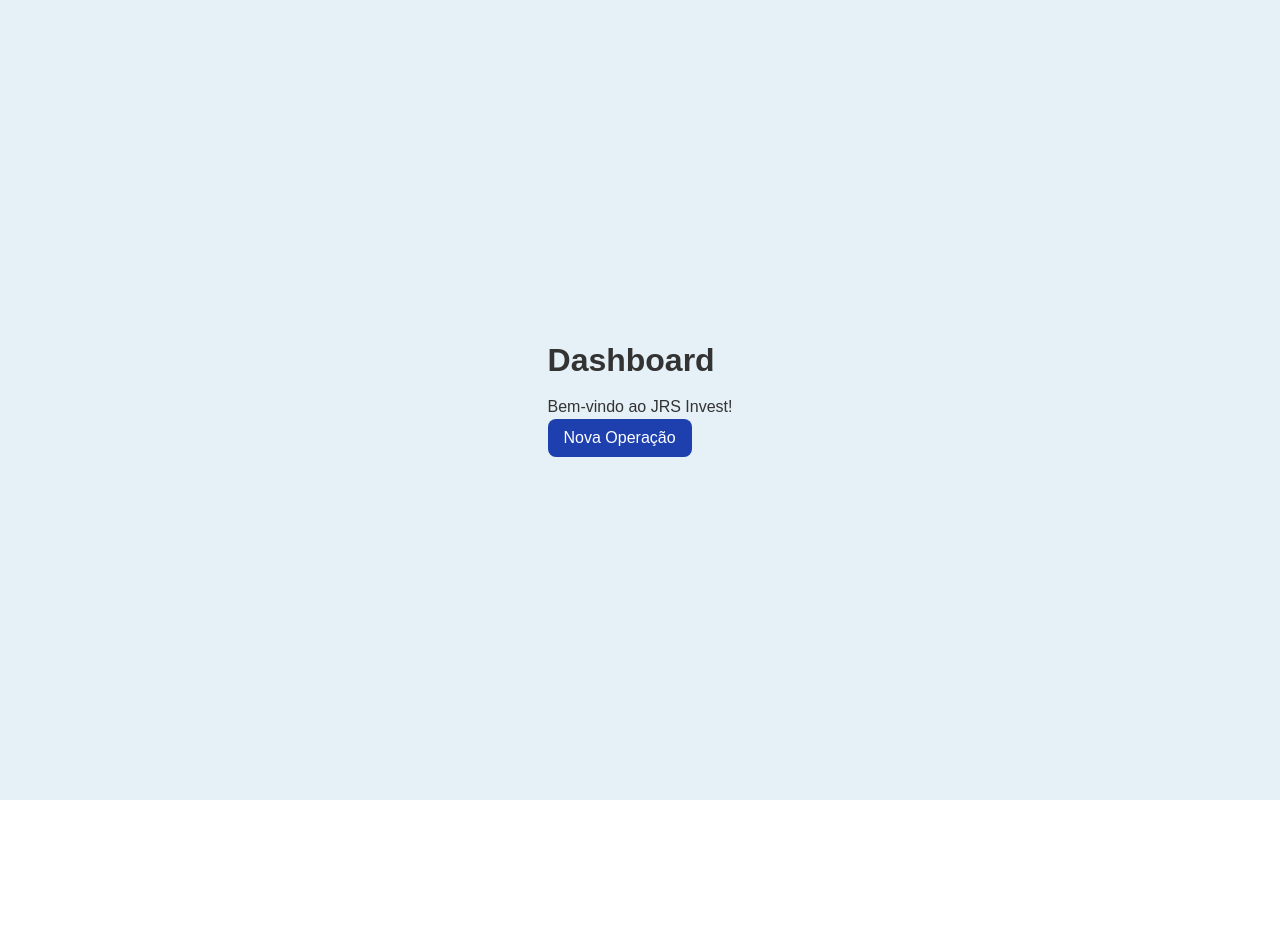
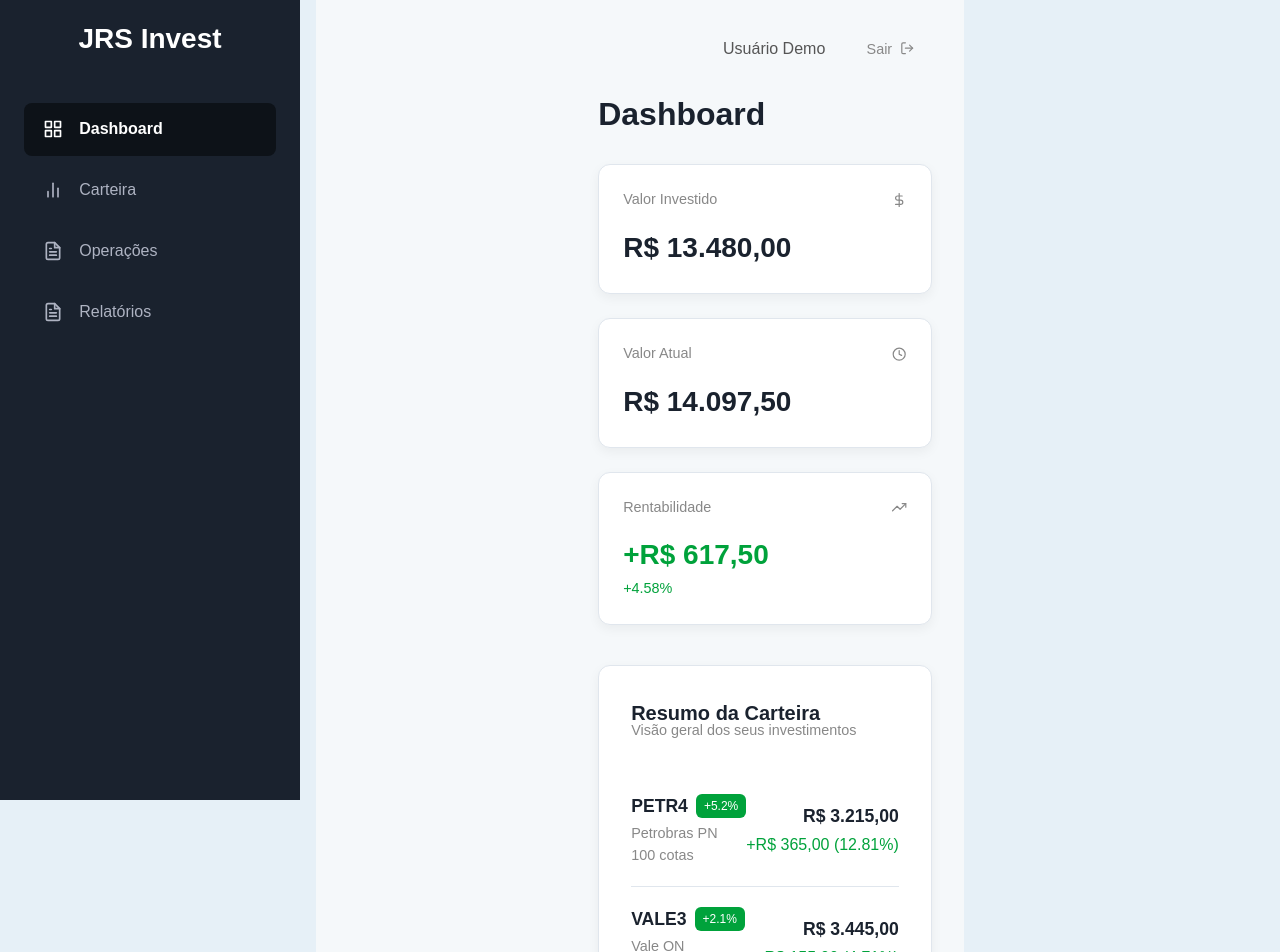
Before and after one commit to sergiocosta17/jrs-invest, a React (Vite) app: page /dashboard in a window 1280 px wide. Shown: the top 952 px of the page. Before the commit the page ends 800 px from the top, so only its background shows below. Built offline with nearby package versions, Linux system fonts and the light colour scheme.

Commit message:
inicio da criação do dashboard

```diff
--- a/package.json
+++ b/package.json
@@ -15,6 +15,7 @@
     "formik": "^2.4.6",
     "react": "^19.1.1",
     "react-dom": "^19.1.1",
+    "react-icons": "^5.5.0",
     "react-router-dom": "^7.9.1",
     "styled-components": "^6.1.19",
     "yup": "^1.7.0"
--- a/src/App.tsx
+++ b/src/App.tsx
@@ -2,6 +2,7 @@
 import { BrowserRouter as Router, Routes, Route, Navigate } from 'react-router-dom';
 import { Login } from './pages/login/Login';
 import { Dashboard } from './pages/dashboard/Dashboard';
+import { Layout } from './components/layout/Layout';
 
 function App() {
   return (
@@ -10,7 +11,12 @@
       <Router>
         <Routes>
           <Route path="/login" element={<Login />} />
-          <Route path="/dashboard" element={<Dashboard />} />
+
+          <Route element={<Layout />}>
+            <Route path="/dashboard" element={<Dashboard />} />
+            {/* Outras rotas aqui */}
+          </Route>
+
           <Route path="*" element={<Navigate to="/login" replace />} />
         </Routes>
       </Router>
--- /dev/null
+++ b/src/components/layout/Layout.module.css
@@ -0,0 +1,38 @@
+.layout {
+  display: flex;
+  flex-direction: column;
+  min-height: 1000px;
+  width: 100%;
+  background-color: #f5f8fa;
+}
+
+.header {
+  display: flex;
+  align-items: center;
+  justify-content: space-between;
+  padding: 1rem 2rem;
+  background-color: #fff;
+  box-shadow: 0 2px 4px rgba(0, 0, 0, 0.1);
+  flex-shrink: 0;
+}
+
+.logo {
+  font-size: 1.5rem;
+  font-weight: bold;
+  color: #333;
+  text-decoration: none;
+  margin-right: 2rem;
+}
+
+.menu {
+  display: flex;
+  align-items: center;
+  gap: 1rem;
+}
+
+.content {
+  flex-grow: 1;
+  margin-left: 250px;
+  padding: 2rem;
+  background-color: #f5f8fa;
+}
--- /dev/null
+++ b/src/components/layout/Layout.tsx
@@ -0,0 +1,14 @@
+import { Outlet } from 'react-router-dom';
+import { Sidebar } from '../sidebar/Sidebar';
+import styles from './Layout.module.css';
+
+export function Layout() {
+  return (
+    <div className={styles.layout}>
+      <Sidebar />
+      <main className={styles.content}>
+        <Outlet /> {/* Aqui é onde o Dashboard será renderizado */}
+      </main>
+    </div>
+  );
+}
--- /dev/null
+++ b/src/components/sidebar/Sidebar.module.css
@@ -0,0 +1,54 @@
+.sidebar {
+  width: 300px;
+  background-color: #1a222e;
+  height: 100vh;
+  padding: 1.5rem;
+  color: #aeb3c2;
+  display: flex;
+  flex-direction: column;
+  position: fixed;
+  left: 0;
+  top: 0;
+}
+
+.logoContainer {
+  margin-bottom: 3rem;
+  text-align: center;
+}
+
+.logoText {
+  color: #ffffff;
+  font-size: 1.75rem;
+  margin: 0;
+}
+
+.navList {
+  list-style: none;
+  padding: 0;
+  margin: 0;
+  display: flex;
+  flex-direction: column;
+  gap: 0.5rem;
+}
+
+.navItem {
+  display: flex;
+  align-items: center;
+  gap: 1rem;
+  padding: 0.9rem 1.2rem;
+  border-radius: 8px;
+  cursor: pointer;
+  font-weight: 500;
+  transition: background-color 0.2s, color 0.2s;
+}
+
+.navItem:hover {
+  background-color: #2a3444;
+  color: #ffffff;
+}
+
+.navItem.active {
+  background-color: #0d1218;
+  color: #ffffff;
+  font-weight: 600;
+}
--- /dev/null
+++ b/src/components/sidebar/Sidebar.tsx
@@ -0,0 +1,34 @@
+import styles from './Sidebar.module.css';
+/*import logo from '../../assets/jrs-invest-logo.png';*/
+
+import { FiGrid, FiBarChart2, FiFileText } from 'react-icons/fi';
+
+export function Sidebar() {
+  return (
+    <nav className={styles.sidebar}>
+      <div className={styles.logoContainer}>
+        {/*<img src={logo} alt="JRS Invest Logo" />*/}
+        <h1 className={styles.logoText}>JRS Invest</h1>
+      </div>
+
+      <ul className={styles.navList}>
+        <li className={`${styles.navItem} ${styles.active}`}>
+          <FiGrid size={20} />
+          <span>Dashboard</span>
+        </li>
+        <li className={styles.navItem}>
+          <FiBarChart2 size={20} />
+          <span>Carteira</span>
+        </li>
+        <li className={styles.navItem}>
+          <FiFileText size={20} />
+          <span>Operações</span>
+        </li>
+        <li className={styles.navItem}>
+          <FiFileText size={20} />
+          <span>Relatórios</span>
+        </li>
+      </ul>
+    </nav>
+  );
+}
--- a/src/pages/dashboard/Dashboard.css
+++ /dev/null
@@ -1,24 +0,0 @@
-.dashboard-wrapper {
-  max-width: 800px;
-  margin: 2rem auto;
-  padding: 2rem;
-}
-
-.dashboard-wrapper h1 {
-  font-size: 2rem;
-  margin-bottom: 1rem;
-}
-
-.dashboard-button {
-  background-color: #1e40af;
-  color: white;
-  padding: 10px 16px;
-  border: none;
-  border-radius: 8px;
-  font-size: 16px;
-  transition: background 0.2s ease;
-}
-
-.dashboard-button:hover {
-  filter: brightness(0.95);
-}
--- /dev/null
+++ b/src/pages/dashboard/Dashboard.module.css
@@ -0,0 +1,163 @@
+.header {
+  display: flex;
+  justify-content: space-between;
+  align-items: center;
+  margin-bottom: 2rem;
+}
+
+.userMenu {
+  display: flex;
+  align-items: center;
+  gap: 1.5rem;
+  font-weight: 500;
+  color: #555;
+}
+
+.logoutButton {
+  display: flex;
+  align-items: center;
+  gap: 0.5rem;
+  background: none;
+  border: none;
+  cursor: pointer;
+  color: #888;
+  font-size: 0.9rem;
+}
+
+.title {
+  font-size: 2rem;
+  font-weight: 600;
+  margin-bottom: 2rem;
+  color: #1a222e;
+}
+
+.summaryCards {
+  display: grid;
+  grid-template-columns: repeat(auto-fit, minmax(280px, 1fr));
+  gap: 1.5rem;
+  margin-bottom: 2.5rem;
+}
+
+.card {
+  background-color: #ffffff;
+  padding: 1.5rem;
+  border-radius: 12px;
+  box-shadow: 0 4px 12px rgba(0, 0, 0, 0.05);
+  border: 1px solid #e0e6ed;
+}
+
+.cardHeader {
+  display: flex;
+  justify-content: space-between;
+  align-items: center;
+  color: #888;
+  font-size: 0.9rem;
+  margin-bottom: 1rem;
+}
+
+.cardValue {
+  font-size: 1.75rem;
+  font-weight: 600;
+  color: #1a222e;
+  margin: 0;
+}
+
+.percentage {
+  font-size: 0.9rem;
+}
+
+.positive {
+  color: #00a23b;
+}
+
+.negative {
+  color: #f44336;
+}
+
+.portfolioSummary {
+  background-color: #ffffff;
+  padding: 2rem;
+  border-radius: 12px;
+  box-shadow: 0 4px 12px rgba(0, 0, 0, 0.05);
+  border: 1px solid #e0e6ed;
+}
+
+.portfolioSummary h2 {
+  font-size: 1.25rem;
+  margin-top: 0;
+  color: #1a222e;
+}
+
+.subtitle {
+  color: #888;
+  margin-top: -0.5rem;
+  margin-bottom: 2rem;
+  font-size: 0.9rem;
+}
+
+.assetList {
+  display: flex;
+  flex-direction: column;
+}
+
+.assetCard {
+  display: flex;
+  justify-content: space-between;
+  align-items: center;
+  padding: 1.2rem 0;
+  border-bottom: 1px solid #e0e6ed;
+}
+
+.assetCard:last-child {
+  border-bottom: none;
+}
+
+.assetInfo, .assetValues {
+  display: flex;
+  flex-direction: column;
+}
+
+.assetValues {
+  align-items: flex-end;
+}
+
+.assetTickerGroup {
+  display: flex;
+  align-items: center;
+  gap: 0.5rem;
+  margin-bottom: 0.25rem;
+}
+
+.assetTicker {
+  font-weight: 600;
+  font-size: 1.1rem;
+  color: #1a222e;
+}
+
+.tagPositive, .tagNegative {
+  font-size: 0.75rem;
+  padding: 0.2rem 0.5rem;
+  border-radius: 6px;
+  font-weight: 500;
+  color: #fff;
+}
+
+.tagPositive {
+  background-color: #00a23b;
+}
+
+.tagNegative {
+  background-color: #f44336;
+}
+
+.assetName, .assetShares {
+  font-size: 0.9rem;
+  color: #888;
+}
+
+.assetTotalValue {
+  font-weight: 600;
+  font-size: 1.1rem;
+  color: #1a222e;
+  margin-bottom: 0.25rem;
+}
--- a/src/pages/dashboard/Dashboard.tsx
+++ b/src/pages/dashboard/Dashboard.tsx
@@ -1,11 +1,95 @@
-import './dashboard.css';
+import { FiClock, FiDollarSign, FiLogOut, FiTrendingUp } from 'react-icons/fi';
+import styles from './Dashboard.module.css';
+
+interface Asset {
+  ticker: string;
+  name: string;
+  shares: number;
+  dailyChange: string;
+  totalValue: string;
+  totalReturn: string;
+  returnPercentage: string;
+  isPositive: boolean;
+}
 
 export function Dashboard() {
+  // Dados de exemplo (virá da API)
+  const portfolioSummary: Asset[] = [
+    { ticker: 'PETR4', name: 'Petrobras PN', shares: 100, dailyChange: '+5.2%', totalValue: 'R$ 3.215,00', totalReturn: '+R$ 365,00', returnPercentage: '(12.81%)', isPositive: true },
+    { ticker: 'VALE3', name: 'Vale ON', shares: 50, dailyChange: '+2.1%', totalValue: 'R$ 3.445,00', totalReturn: '+R$ 155,00', returnPercentage: '(4.71%)', isPositive: true },
+    { ticker: 'ITUB4', name: 'Itaú Unibanco PN', shares: 200, dailyChange: '-1.8%', totalValue: 'R$ 4.970,00', totalReturn: '-R$ 90,00', returnPercentage: '(-1.78%)', isPositive: false },
+  ];
+
   return (
-    <div className="dashboard-wrapper">
-      <h1>Dashboard</h1>
-      <p>Bem-vindo ao JRS Invest!</p>
-      <button className="dashboard-button">Nova Operação</button>
-    </div>
+    <>
+      <header className={styles.header}>
+        <div />
+        <div className={styles.userMenu}>
+          <span>Usuário Demo</span>
+          <button className={styles.logoutButton}>
+            Sair <FiLogOut />
+          </button>
+        </div>
+      </header>
+
+      <main>
+        <h1 className={styles.title}>Dashboard</h1>
+
+        <div className={styles.summaryCards}>
+          <div className={styles.card}>
+            <div className={styles.cardHeader}>
+              <span>Valor Investido</span>
+              <FiDollarSign color="#888" />
+            </div>
+            <p className={styles.cardValue}>R$ 13.480,00</p>
+          </div>
+
+          <div className={styles.card}>
+            <div className={styles.cardHeader}>
+              <span>Valor Atual</span>
+              <FiClock color="#888" />
+            </div>
+            <p className={styles.cardValue}>R$ 14.097,50</p>
+          </div>
+
+          <div className={styles.card}>
+            <div className={styles.cardHeader}>
+              <span>Rentabilidade</span>
+              <FiTrendingUp color="#888" />
+            </div>
+            <p className={`${styles.cardValue} ${styles.positive}`}>+R$ 617,50</p>
+            <span className={`${styles.percentage} ${styles.positive}`}>+4.58%</span>
+          </div>
+        </div>
+
+        <div className={styles.portfolioSummary}>
+          <h2>Resumo da Carteira</h2>
+          <p className={styles.subtitle}>Visão geral dos seus investimentos</p>
+
+          <div className={styles.assetList}>
+            {portfolioSummary.map((asset) => (
+              <div className={styles.assetCard} key={asset.ticker}>
+                <div className={styles.assetInfo}>
+                  <div className={styles.assetTickerGroup}>
+                    <span className={styles.assetTicker}>{asset.ticker}</span>
+                    <span className={asset.isPositive ? styles.tagPositive : styles.tagNegative}>
+                      {asset.dailyChange}
+                    </span>
+                  </div>
+                  <span className={styles.assetName}>{asset.name}</span>
+                  <span className={styles.assetShares}>{asset.shares} cotas</span>
+                </div>
+                <div className={styles.assetValues}>
+                  <span className={styles.assetTotalValue}>{asset.totalValue}</span>
+                  <span className={asset.isPositive ? styles.positive : styles.negative}>
+                    {asset.totalReturn} {asset.returnPercentage}
+                  </span>
+                </div>
+              </div>
+            ))}
+          </div>
+        </div>
+      </main>
+    </>
   );
 }
```
Also changed, not shown: src/assets/jrs-Invest-logo.svg (added), src/components/button/Button.tsx (renamed from src/components/Button.tsx), 1 other file (tests, documents, lock files or other folders).
